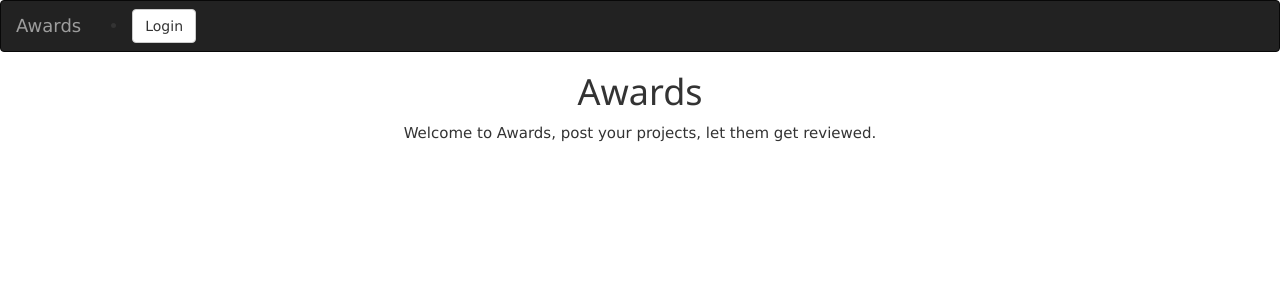
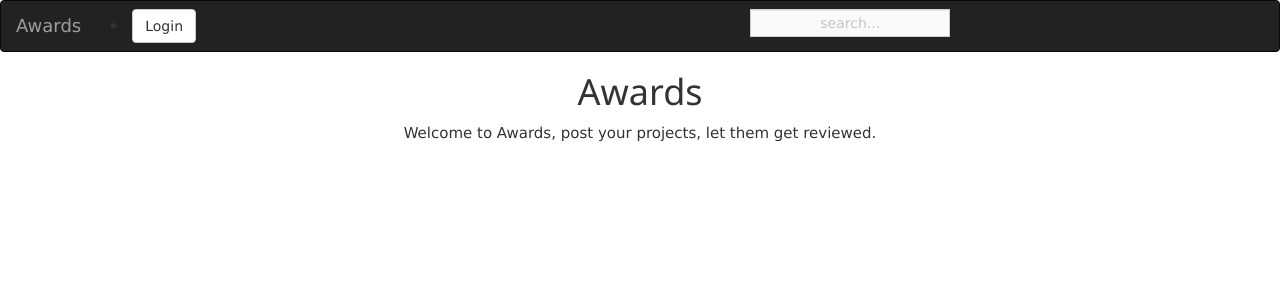
Before and after one commit to Fahari/Awards, a Django app: page / in a window 1280 px wide. Shown: the top 300 px of the page. Run offline with Django 3.2, Linux system fonts and the light colour scheme; data that the repository does not hold is empty; some libraries are stand-ins or nearby versions.

Commit message:
render the search but doesnt search

```diff
--- a/tuzo/templates/navbar.html
+++ b/tuzo/templates/navbar.html
@@ -44,6 +44,17 @@
 
         {% endif %}
       </div>
+      <div class="col-sm-4 col-md-4">
+
+ <form class="navbar-form" role="search" action="{% url 'search' %}">
+
+   <div class="input-group search">
+     <input type="text" class="form-control" placeholder='search...' name="project_search" style="max-width:215px; height: 28px; background-color:rgb(250, 250, 250);line-height: 38px; text-align: center;">
+   </div>
+
+ </form>
+</div>
+
   </div>
 </nav>
 </body>
--- a/tuzo/urls.py
+++ b/tuzo/urls.py
@@ -9,6 +9,5 @@ urlpatterns=[
     url(r'^post/<int:pk>/update/',PostUpdateView.as_view(),name = 'post-update'),
     url(r'^post/<int:pk>/delete/',PostDeleteView.as_view(),name = 'post-delete'),
     url(r'^profile/', views.profile, name='profile'),
-
-
+    url(r'^search/', views.search, name='search'),
 ]
--- a/tuzo/views.py
+++ b/tuzo/views.py
@@ -85,3 +85,14 @@ class PostDeleteView(LoginRequiredMixin, UserPassesTestMixin,DeleteView):
         if self.request.user == post.author:
             return True
         return False
+
+def search(request):
+    if 'search' in request.GET and request.GET['search']:
+        search_term = request.GET.get('search')
+        project = Post.search_project(search_term)
+        message = f'{search_term}'
+
+        return render(request, 'search.html',{'message':message, 'project':project})
+    else:
+        message = 'Enter term to search'
+    return render(request, 'search.html', {'message':message})
```
Also changed, not shown: tuzo/templates/search.html (added, +24 -0 lines).
